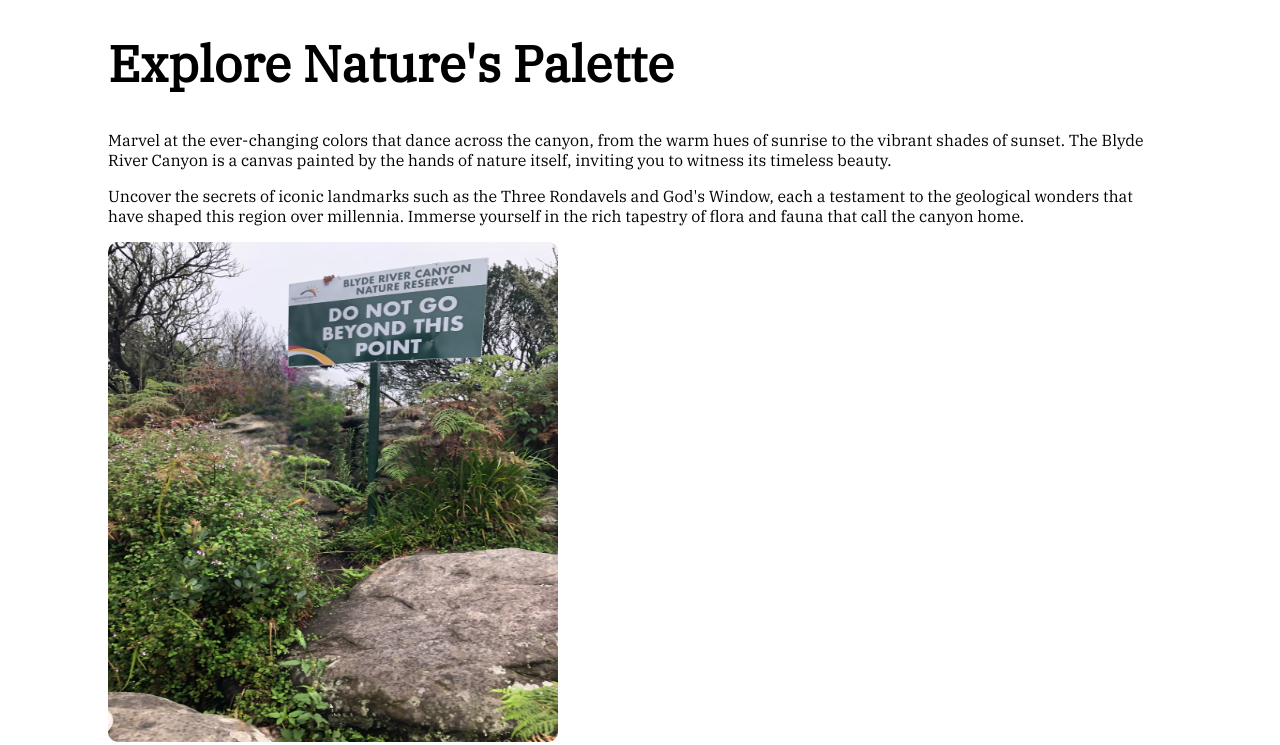
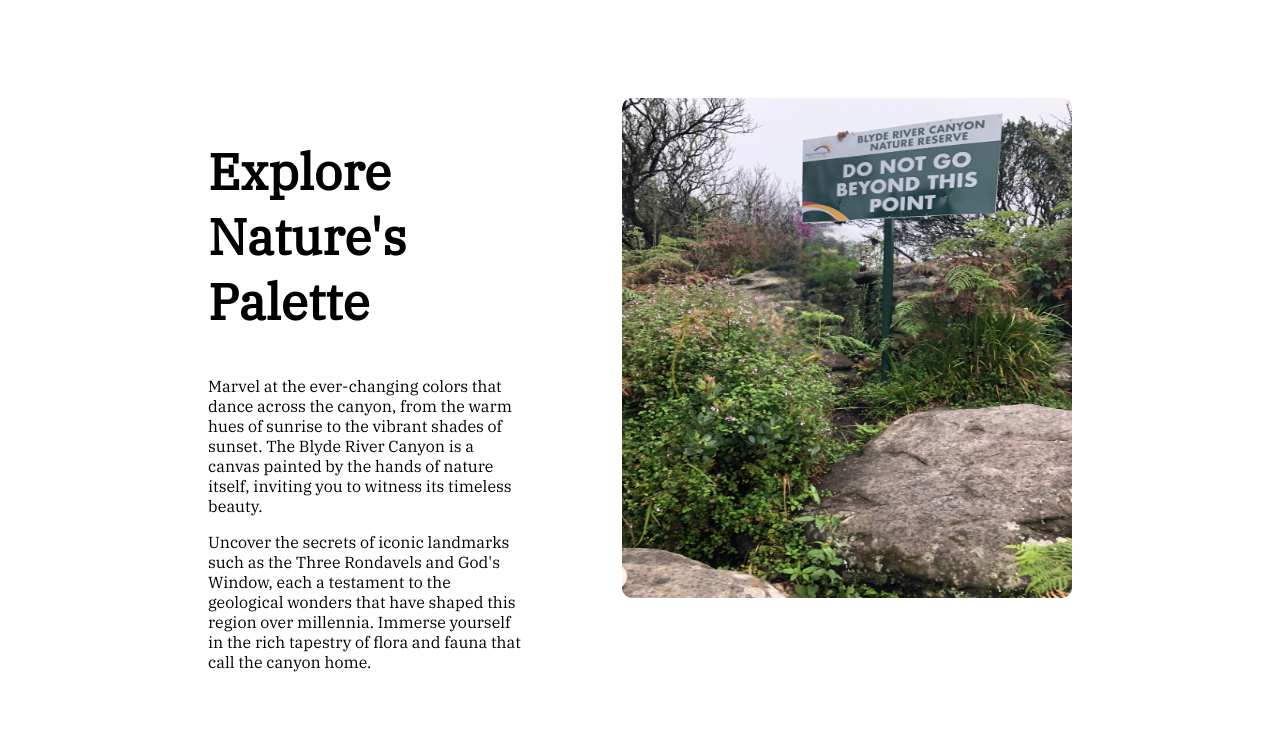
Before and after one commit to MmanawaMarongwe/Travel-page-project, a plain HTML site: page index.html in a window 1280 px wide. Shown: the part 774-1519 px from the top of the page. Drawn offline with Linux system fonts and the light colour scheme.

Commit message:
update index.html

```diff
--- a/index.html
+++ b/index.html
@@ -19,7 +19,8 @@
       </header>
 
       <main>
-        <sectin>
+        <section>
+          <div class="main-page">
             <div class="about-blyde-river">
                 <h1 class="main-h1">Explore Nature's Palette</h1>
                 <p>Marvel at the ever-changing colors that dance
@@ -44,6 +45,7 @@
         <section  class="secondary">
           <h2>ATTRACTIONS</h2>
           <h3>My favorite attractions</h3>
+]
         </section>
       </main>
 
```
